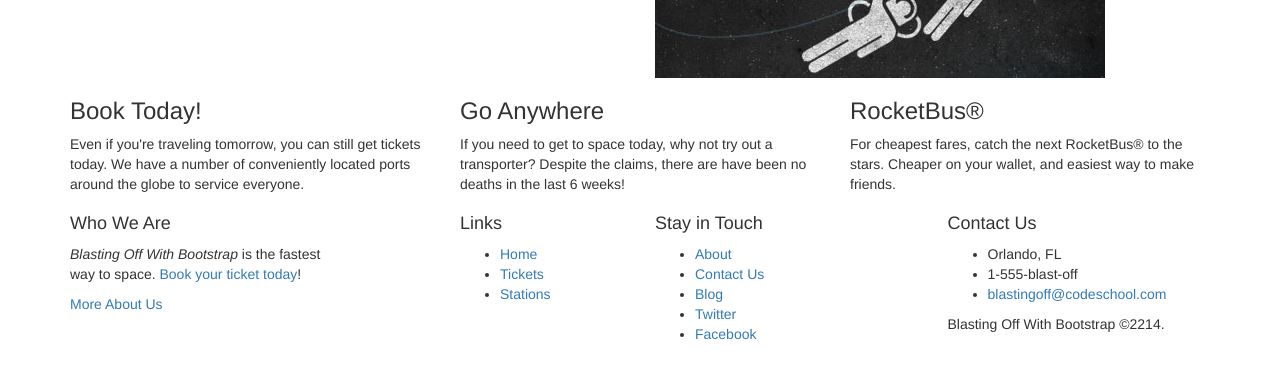
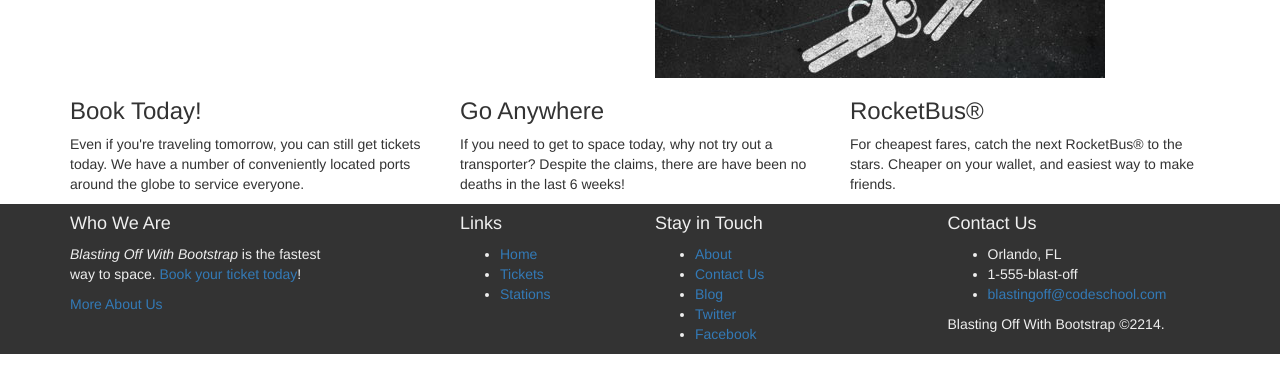
Before and after one commit to duffield44/bootstrap, a plain HTML site: page index.html in a window 1280 px wide. Shown: the part 192-584 px from the top of the page. Drawn offline with nearby package versions, Linux system fonts and the light colour scheme.

Commit message:
Add initial styling to footer

```diff
--- /dev/null
+++ b/css/main.css
@@ -0,0 +1,6 @@
+/*---Footer Style---*/
+
+.footer {
+  color: #efefef;
+  background-color: #333;
+}
--- a/index.html
+++ b/index.html
@@ -6,7 +6,9 @@
     <meta name="viewport" content="width=device-width, initial-scale=1">
     <title>Blasting Off With Bootstrap</title>
     <link href='css/bootstrap.min.css' rel='stylesheet'>
+    <link href="css/main.css" rel="stylesheet" />
   </head>
+
   <body>
     <div class='container'>
       <div class="row">
```
